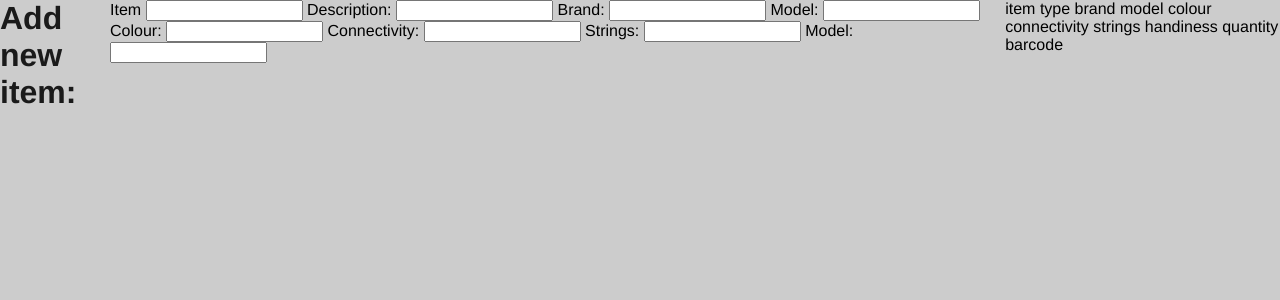
After one commit to angelman95/lend-centre, a Flask app: page /add-item in a window 1280 px wide. The commit adds this page. Shown: the top 300 px of the page. Run offline with Flask 3, Linux system fonts and the light colour scheme.

Commit message:
Add files via upload

```diff
--- a/LendCentre/app.py
+++ b/LendCentre/app.py
@@ -48,6 +48,12 @@ def inventory():
     return render_template('inventory.html', inventory=inventory)
 
 
+# add item page
+@app.route('/add-item')
+def add_item():
+    return render_template('add-item.html')
+
+
 # current loans page
 @app.route('/current')
 def current():
--- a/LendCentre/static/css/styles.css
+++ b/LendCentre/static/css/styles.css
@@ -38,6 +38,7 @@ body {
     flex-direction: row;
     margin: 0;
     padding: 0;
+    background: var(--color-background);
 }
 
 
--- /dev/null
+++ b/LendCentre/templates/add-item.html
@@ -0,0 +1,40 @@
+<!DOCTYPE html>
+<html>
+<head>
+    <title>Add an item</title>
+    <link rel="stylesheet" href="../static/css/styles.css">
+    <link rel="stylesheet" href="../static/css/add-item.css">
+</head>
+<body>
+
+    <h1>Add new item:</h1>
+    <form action="/add-item" method="POST">
+        <label for="Item">Item</label>
+        <input type="text" id="Item" name="Item">
+
+        <label for="Type">Description:</label>
+        <input type="text" id="Type" name="Type">
+
+        <label for="Brand">Brand:</label>
+        <input type="text" id="Brand" name="Brand">
+
+        <label for="Model">Model:</label>
+        <input type="text" id="Model" name="Model">
+
+        <label for="Colour">Colour:</label>
+        <input type="text" id="Colour" name="Colour">
+
+        <label for="Connectivity">Connectivity:</label>
+        <input type="text" id="Connectivity" name="Connectivity">
+
+        <label for="Strings">Strings:</label>
+        <input type="text" id="Strings" name="Strings">
+
+        <label for="Model">Model:</label>
+        <input type="text" id="Model" name="Model">
+
+    </form>
+</body>
+</html>
+
+item type brand model colour connectivity strings handiness quantity barcode
--- a/LendCentre/templates/inventory.html
+++ b/LendCentre/templates/inventory.html
@@ -14,7 +14,7 @@
         <div class="header-row-grid">
             <h1>Inventory</h1>
             <p>160 | Total</p>
-            <a href="#">+ Add Item </a>
+            <a href="/add-item">+ Add Item </a>
             <form action="/search" method="get" class="search-form">
                 <input type="text" name="query" placeholder="Search inventory..." />
             </form>
```
Also changed, not shown: LendCentre/static/css/add-item.css (added).
